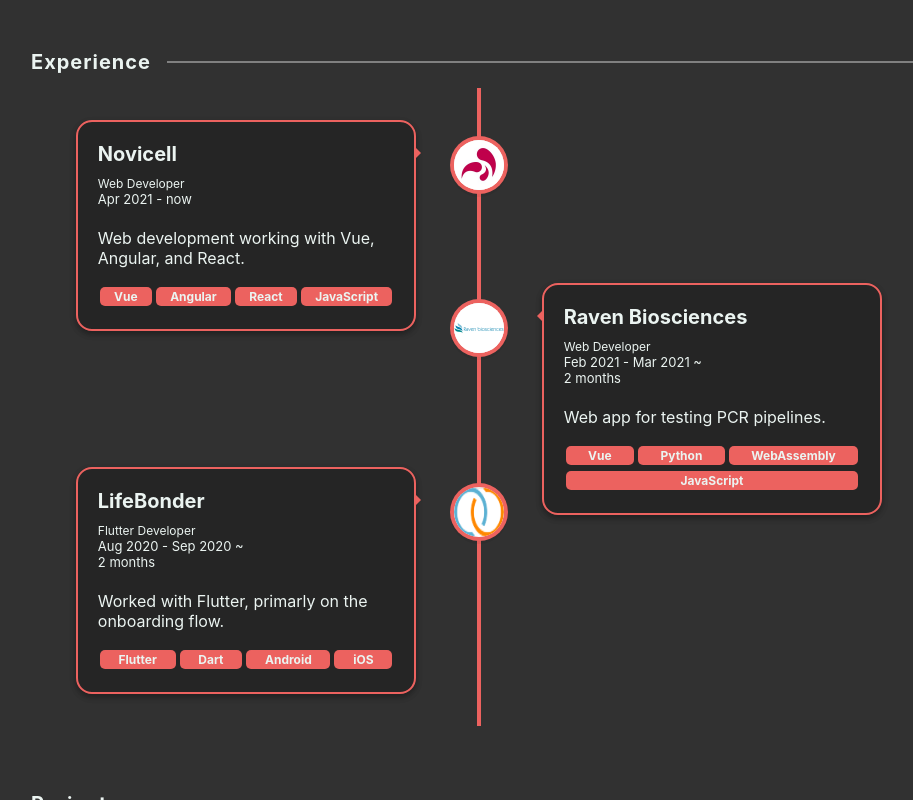
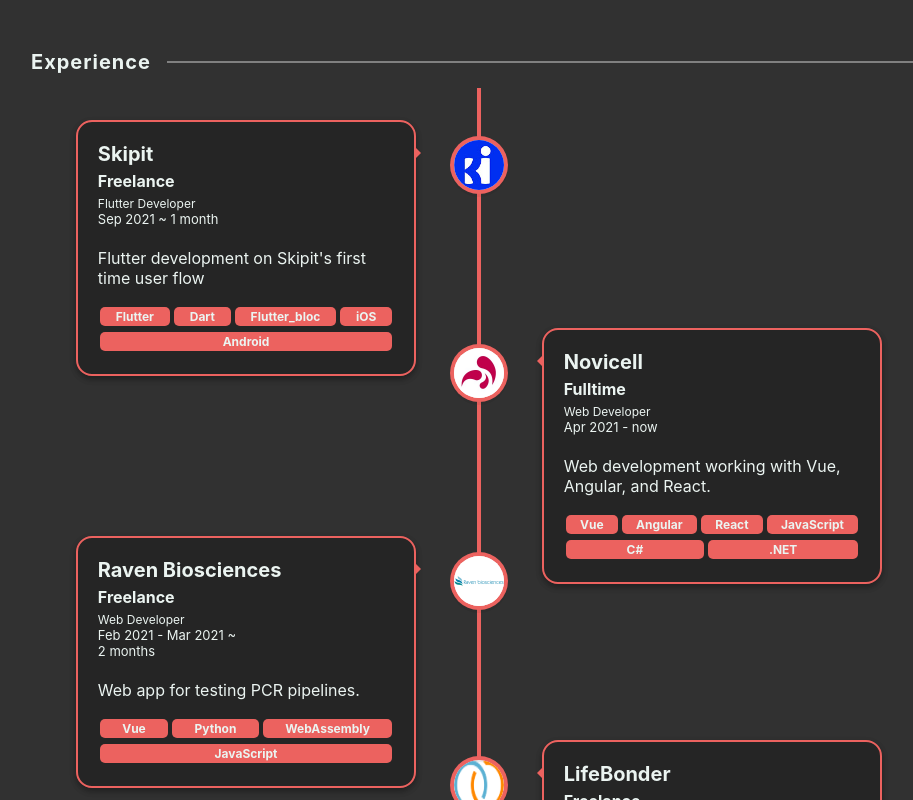
Before and after one commit to nikolajjsj/portfolio, a Next.js app: page /cv in a window 1280 px wide. Shown: the part 640-1440 px from the top of the page, without its empty margins (161-1074 px from the left). Built offline with nearby package versions, Linux system fonts and the light colour scheme.

Commit message:
Add Skipit experience to time line + positionType (Freelance/fulltime/parttime/etc.)

```diff
--- a/components/timeline/Timeline.tsx
+++ b/components/timeline/Timeline.tsx
@@ -6,9 +6,20 @@ export default function Timeline() {
   return (
     <section className={styles.timeline}>
       <TimelineBlock
+        company="Skipit"
+        positionType="Freelance"
+        description="Flutter development on Skipit's first time user flow"
+        skills={['Flutter', 'Dart', 'Flutter_bloc', 'iOS', 'Android']}
+        time="Sep 2021 ~ 1 month"
+        position="Flutter Developer"
+        image="/work/skipit-icon.jpeg"
+      />
+
+      <TimelineBlock
         company="Novicell"
+        positionType="Fulltime"
         description="Web development working with Vue, Angular, and React."
-        skills={['Vue', 'Angular', 'React', 'JavaScript']}
+        skills={['Vue', 'Angular', 'React', 'JavaScript', 'C#', '.NET']}
         time="Apr 2021 - now"
         position="Web Developer"
         image="/work/novicell-icon.jpeg"
@@ -16,6 +27,7 @@ export default function Timeline() {
 
       <TimelineBlock
         company="Raven Biosciences"
+        positionType="Freelance"
         description="Web app for testing PCR pipelines."
         skills={['Vue', 'Python', 'WebAssembly', 'JavaScript']}
         time="Feb 2021 - Mar 2021 ~ 2 months"
@@ -26,6 +38,7 @@ export default function Timeline() {
       <TimelineBlock
         position="Flutter Developer"
         company="LifeBonder"
+        positionType="Freelance"
         description="Worked with Flutter, primarly on the onboarding flow."
         skills={['Flutter', 'Dart', 'Android', 'iOS']}
         time="Aug 2020 - Sep 2020 ~ 2 months"
--- a/components/timeline/TimelineBlock.tsx
+++ b/components/timeline/TimelineBlock.tsx
@@ -8,6 +8,7 @@ export default function TimelineBlock({
   position,
   company,
   image,
+  positionType,
 }: InferProps<typeof TimelineBlock.propTypes>) {
 
   return (
@@ -22,16 +23,17 @@ export default function TimelineBlock({
       </div>
 
       <div className={styles.block__content}>
-        <h2>{ company }</h2>
+        <h2>{company}</h2>
+        <h4>{positionType}</h4>
         <div className={styles.content__info}>
           <span className={styles.title}>
-            { position }
+            {position}
           </span>
           <span className={styles.date}>
-            { time }
+            {time}
           </span>
         </div>
-        <p>{ description }</p>
+        <p>{description}</p>
         <ul className={styles.content__skills}>
           {skills && skills.map((skill) => <li key={skill}>{skill}</li>)}
         </ul>
@@ -47,4 +49,5 @@ TimelineBlock.propTypes = {
   image: PropTypes.string.isRequired,
   position: PropTypes.string.isRequired,
   company: PropTypes.string.isRequired,
+  positionType: PropTypes.string.isRequired,
 }
```
